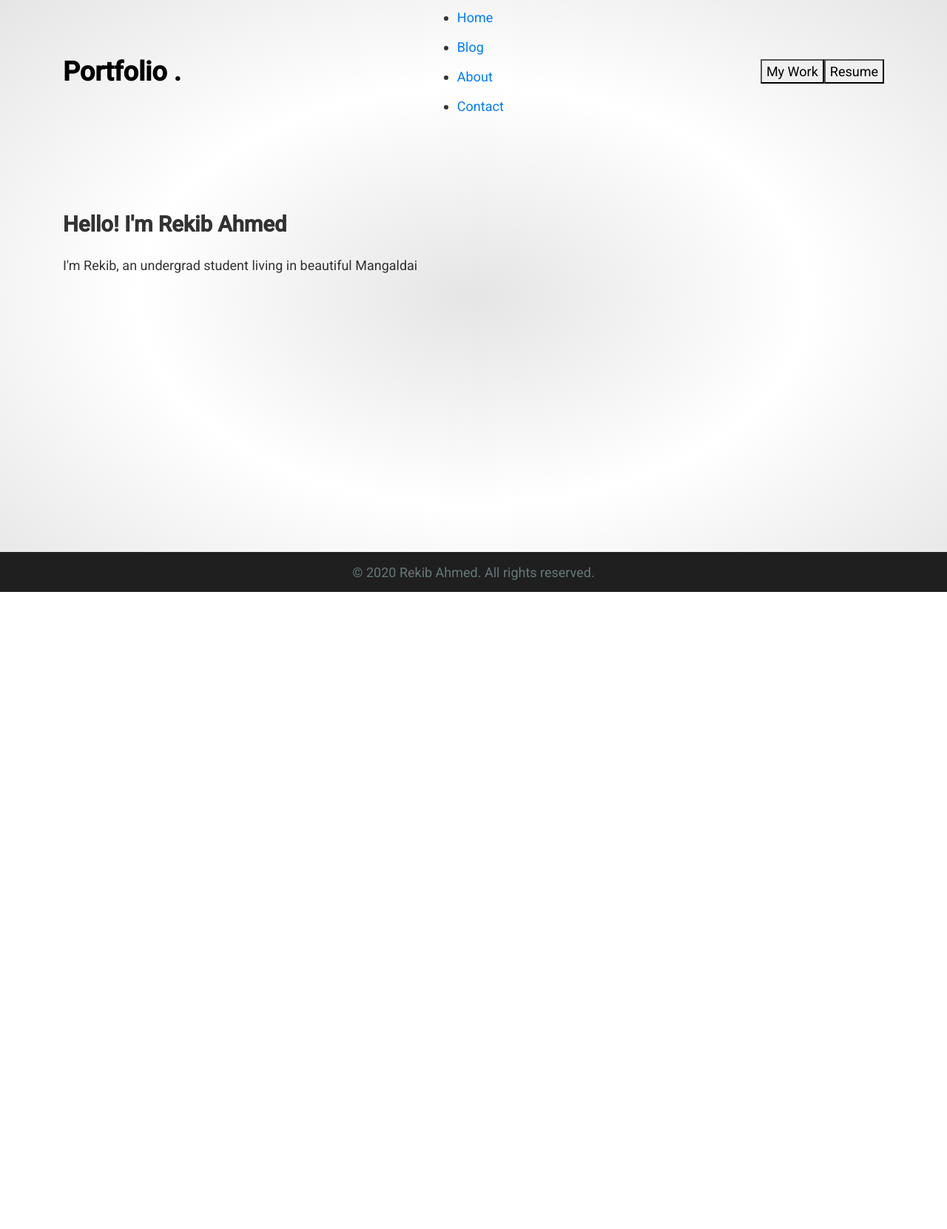
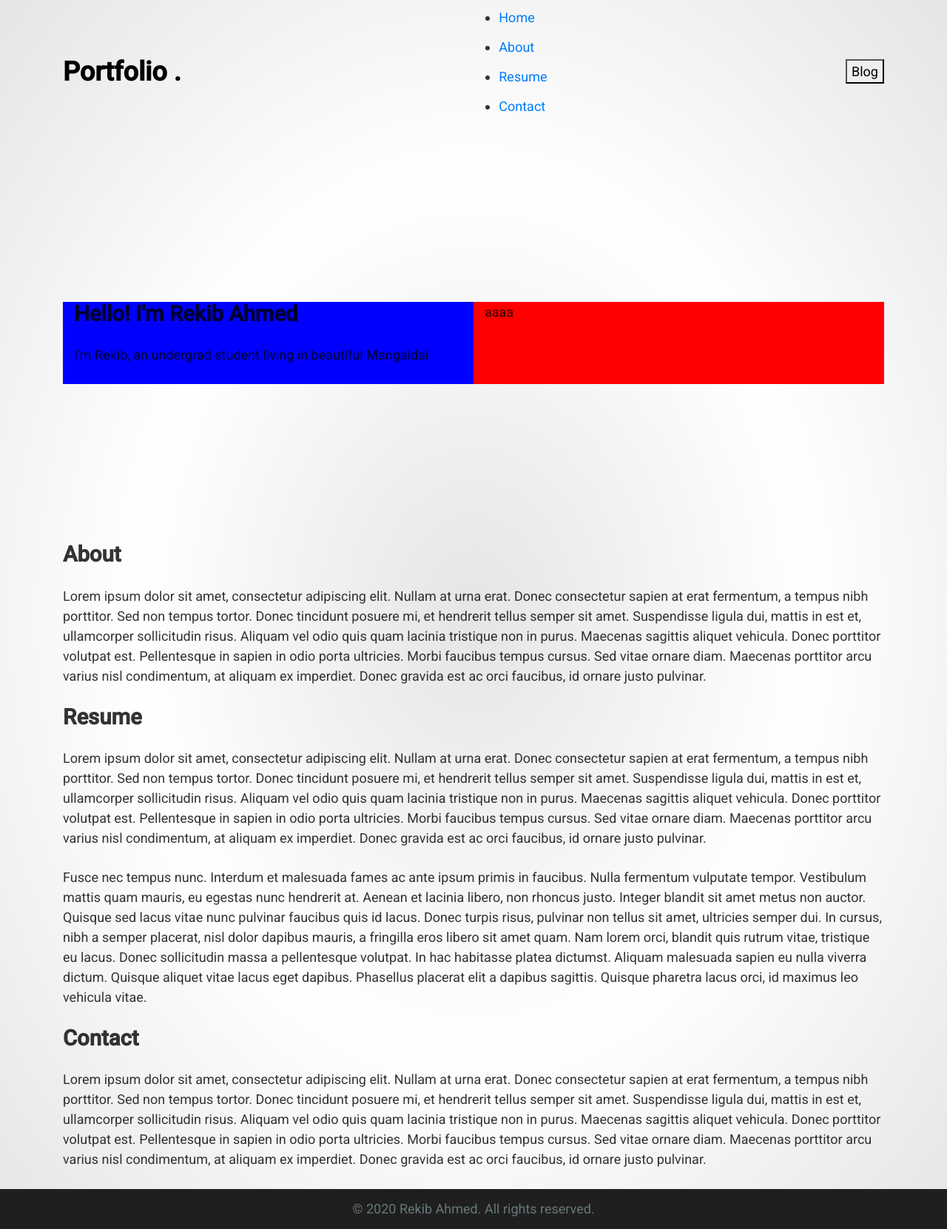
Before and after one commit to rekib0023/Rekib-Ahmed, a Gatsby site: page / in a window 1280 px wide. Shown: the whole page at 74% size. Before the commit the page ends 800 px from the top, so only its background shows below. Built offline with nearby package versions, Linux system fonts and the light colour scheme; Gatsby itself is replaced by a stand-in of ours.

Commit message:
changed ui and removed different pages

```diff
--- a/src/components/header.js
+++ b/src/components/header.js
@@ -1,5 +1,7 @@
 import React from "react"
 import { Link, graphql, useStaticQuery } from "gatsby"
+
+import { Button } from "react-bootstrap"
 
 import headerStyles from "./header.module.scss"
 
@@ -22,38 +24,38 @@ export default function Header() {
       </Link>
       <nav>
         <ul className={headerStyles.navList}>
-          <li>
+          <li className={headerStyles.navItems}>
             <Link
-              className={headerStyles.navItem}
-              activeClassName={headerStyles.activeNavItem}
+              className={headerStyles.navLinks}
+              activeClassName={headerStyles.activeNavLinks}
               to="/"
             >
               Home
             </Link>
           </li>
-          <li>
+          <li className={headerStyles.navItems}>
             <Link
-              className={headerStyles.navItem}
-              activeClassName={headerStyles.activeNavItem}
-              to="/blog"
-            >
-              Blog
-            </Link>
-          </li>
-          <li>
-            <Link
-              className={headerStyles.navItem}
-              activeClassName={headerStyles.activeNavItem}
-              to="/about"
+              className={headerStyles.navLinks}
+              activeClassName={headerStyles.activeNavLinks}
+              to="#about"
             >
               About
             </Link>
           </li>
-          <li>
+          <li className={headerStyles.navItems}>
             <Link
-              className={headerStyles.navItem}
-              activeClassName={headerStyles.activeNavItem}
-              to="/contact"
+              className={headerStyles.navLinks}
+              activeClassName={headerStyles.activeNavLinks}
+              to="#resume"
+            >
+              Resume
+            </Link>
+          </li>
+          <li className={headerStyles.navItems}>
+            <Link
+              className={headerStyles.navLinks}
+              activeClassName={headerStyles.activeNavLinks}
+              to="#contact"
             >
               Contact
             </Link>
@@ -61,8 +63,11 @@ export default function Header() {
         </ul>
       </nav>
       <div>
-        <button>My Work</button>
-        <button>Resume</button>
+        <a href="/blog" target="_blank">
+          <button type="button" className={headerStyles.btnBlog}>
+            Blog
+          </button>
+        </a>
       </div>
     </header>
   )
--- a/src/components/header.module.scss
+++ b/src/components/header.module.scss
@@ -10,7 +10,8 @@
   }
 }
 
-.title, .title:hover {
+.title,
+.title:hover {
   color: #000000;
   font-size: 2rem;
   font-weight: 600;
@@ -23,53 +24,38 @@
   margin: 0;
 }
 
-.nav-item {
+.nav-items {
+  margin-bottom: 0px;
+}
+
+.nav-links {
   color: #999999;
-    font-size: .9rem;
+  font-size: 0.9rem;
   margin-right: 1.3rem;
   text-decoration: none;
   display: inline-block;
 }
 
-.nav-item:hover {
+.nav-links:hover {
   color: #0088a9;
 }
 
-.active-nav-item {
+.active-nav-links {
   color: #333333;
 }
 
-// .header {
-  // display: flex;
-  // justify-content: space-between;
-  // align-items: center;
-  // padding: 10px 10%;
-  // li,
-  // a {
-  //   text-decoration: none;
-  // }
-// }
+.btn-blog {
+  color: rgba(108, 88, 179, 0.75);
+  letter-spacing: 1px;
+  border: 3px solid rgba(108, 89, 179, 0.75);
+  border-radius: 50px;
+  background: transparent;
+  transition: all 0.3s ease 0s;
+  padding: 5px 20px;
+}
 
-// .logo {
-//   cursor: pointer;
-//   display: inline-block;
-// }
-
-// .nav_links {
-//   list-style: none;
-//   ul {
-//     top: 50%;
-//     -ms-transform: translateY(-50%);
-//     transform: translateY(-50%);
-//   }
-//   li {
-//     display: inline-block;
-//     padding: 0px 20px;
-//   }
-//   a {
-//     transition: all 0.3s ease 0s;
-//   }
-//   a:hover {
-//     color: #0088a9;
-//   }
-// }
+.btn-blog:hover {
+  color: #fff;
+  background: rgba(108, 88, 179, 0.75);
+  border: 2px solid rgba(108, 89, 179, 0.75);
+}
--- a/src/pages/blog.module.scss
+++ b/src/pages/blog.module.scss
@@ -10,3 +10,7 @@
         margin-bottom: 0;
     }
 }
+
+.title {
+    background-color: red;
+}
--- a/src/pages/index.js
+++ b/src/pages/index.js
@@ -9,10 +9,83 @@ export default function Home() {
   return (
     <Layout>
       <Head title="Home" />
-      <div className={` ${indexStyles.main} container`}>
-        <div className={indexStyles.content}>
-          <h2>Hello! I'm Rekib Ahmed</h2>
-          <p>I'm Rekib, an undergrad student living in beautiful Mangaldai</p>
+      <div className={` container`}>
+        <div className={`${indexStyles.landing}`}>
+          <Row className={indexStyles.row}>
+            <Col className={indexStyles.content} md={6}>
+              <h2>Hello! I'm Rekib Ahmed</h2>
+              <p>
+                I'm Rekib, an undergrad student living in beautiful Mangaldai
+              </p>
+            </Col>
+            <Col className={indexStyles.img} md={6}>
+              aaaa
+            </Col>
+          </Row>
+        </div>
+        <div id="about">
+          <h2>About</h2>
+          <p>
+            Lorem ipsum dolor sit amet, consectetur adipiscing elit. Nullam at
+            urna erat. Donec consectetur sapien at erat fermentum, a tempus nibh
+            porttitor. Sed non tempus tortor. Donec tincidunt posuere mi, et
+            hendrerit tellus semper sit amet. Suspendisse ligula dui, mattis in
+            est et, ullamcorper sollicitudin risus. Aliquam vel odio quis quam
+            lacinia tristique non in purus. Maecenas sagittis aliquet vehicula.
+            Donec porttitor volutpat est. Pellentesque in sapien in odio porta
+            ultricies. Morbi faucibus tempus cursus. Sed vitae ornare diam.
+            Maecenas porttitor arcu varius nisl condimentum, at aliquam ex
+            imperdiet. Donec gravida est ac orci faucibus, id ornare justo
+            pulvinar.{" "}
+          </p>
+        </div>
+        <div id="resume">
+          <h2>Resume</h2>
+          <p>
+            Lorem ipsum dolor sit amet, consectetur adipiscing elit. Nullam at
+            urna erat. Donec consectetur sapien at erat fermentum, a tempus nibh
+            porttitor. Sed non tempus tortor. Donec tincidunt posuere mi, et
+            hendrerit tellus semper sit amet. Suspendisse ligula dui, mattis in
+            est et, ullamcorper sollicitudin risus. Aliquam vel odio quis quam
+            lacinia tristique non in purus. Maecenas sagittis aliquet vehicula.
+            Donec porttitor volutpat est. Pellentesque in sapien in odio porta
+            ultricies. Morbi faucibus tempus cursus. Sed vitae ornare diam.
+            Maecenas porttitor arcu varius nisl condimentum, at aliquam ex
+            imperdiet. Donec gravida est ac orci faucibus, id ornare justo
+            pulvinar.{" "}
+          </p>
+          <p>
+            Fusce nec tempus nunc. Interdum et malesuada fames ac ante ipsum
+            primis in faucibus. Nulla fermentum vulputate tempor. Vestibulum
+            mattis quam mauris, eu egestas nunc hendrerit at. Aenean et lacinia
+            libero, non rhoncus justo. Integer blandit sit amet metus non
+            auctor. Quisque sed lacus vitae nunc pulvinar faucibus quis id
+            lacus. Donec turpis risus, pulvinar non tellus sit amet, ultricies
+            semper dui. In cursus, nibh a semper placerat, nisl dolor dapibus
+            mauris, a fringilla eros libero sit amet quam. Nam lorem orci,
+            blandit quis rutrum vitae, tristique eu lacus. Donec sollicitudin
+            massa a pellentesque volutpat. In hac habitasse platea dictumst.
+            Aliquam malesuada sapien eu nulla viverra dictum. Quisque aliquet
+            vitae lacus eget dapibus. Phasellus placerat elit a dapibus
+            sagittis. Quisque pharetra lacus orci, id maximus leo vehicula
+            vitae.
+          </p>
+        </div>
+        <div id="contact">
+          <h2>Contact</h2>
+          <p>
+            Lorem ipsum dolor sit amet, consectetur adipiscing elit. Nullam at
+            urna erat. Donec consectetur sapien at erat fermentum, a tempus nibh
+            porttitor. Sed non tempus tortor. Donec tincidunt posuere mi, et
+            hendrerit tellus semper sit amet. Suspendisse ligula dui, mattis in
+            est et, ullamcorper sollicitudin risus. Aliquam vel odio quis quam
+            lacinia tristique non in purus. Maecenas sagittis aliquet vehicula.
+            Donec porttitor volutpat est. Pellentesque in sapien in odio porta
+            ultricies. Morbi faucibus tempus cursus. Sed vitae ornare diam.
+            Maecenas porttitor arcu varius nisl condimentum, at aliquam ex
+            imperdiet. Donec gravida est ac orci faucibus, id ornare justo
+            pulvinar.{" "}
+          </p>
         </div>
       </div>
     </Layout>
--- a/src/pages/index.module.scss
+++ b/src/pages/index.module.scss
@@ -1,15 +1,19 @@
-.main {
-  // background-color: orange;
+.landing {
   height: 30rem;
+  display: flex;
+  width: 100%;
+  align-items: center;
+  justify-content: stretch;
+  padding: 0;
+  .row{
+    width: 100%;
+    margin: 0;
+    padding: 0;
+  }
   .content {
-    position: absolute;
-    top: 40%;
-    transform: translate(0, -30%);
+    background-color: blue;
+  }
+  .img {
+    background-color: red;
   }
 }
-
-.col {
-  background-color: blue;
-  margin: 0;
-  padding: 0;
-}
```
Also changed, not shown: src/pages/about.js (deleted, +0 -19 lines), src/pages/blog.js (+9 -5 lines), src/pages/contact.js (deleted, +0 -16 lines), src/templates/blog.js (+4 -4 lines). Lines whose indentation alone changed are shown as unchanged.
